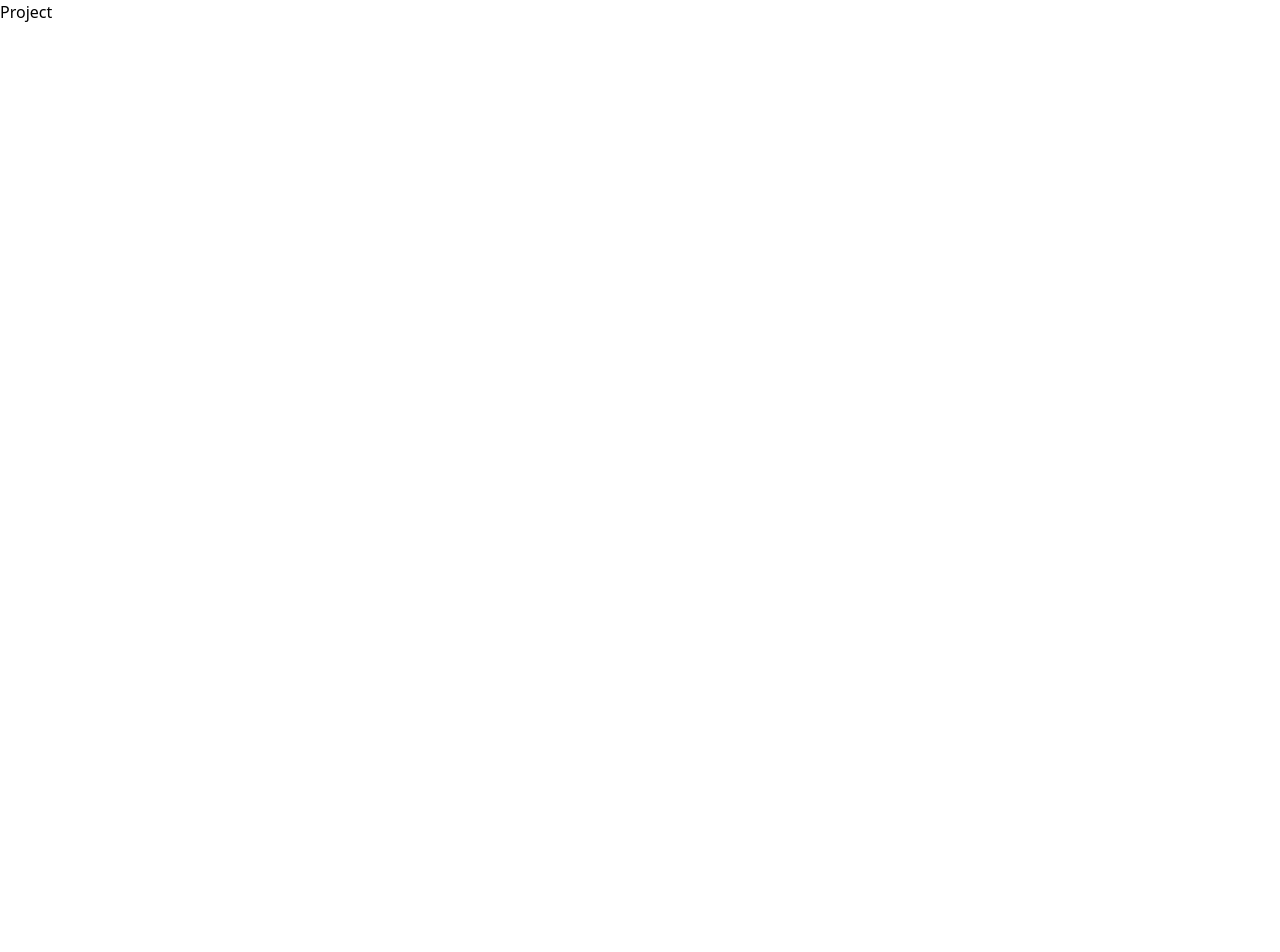
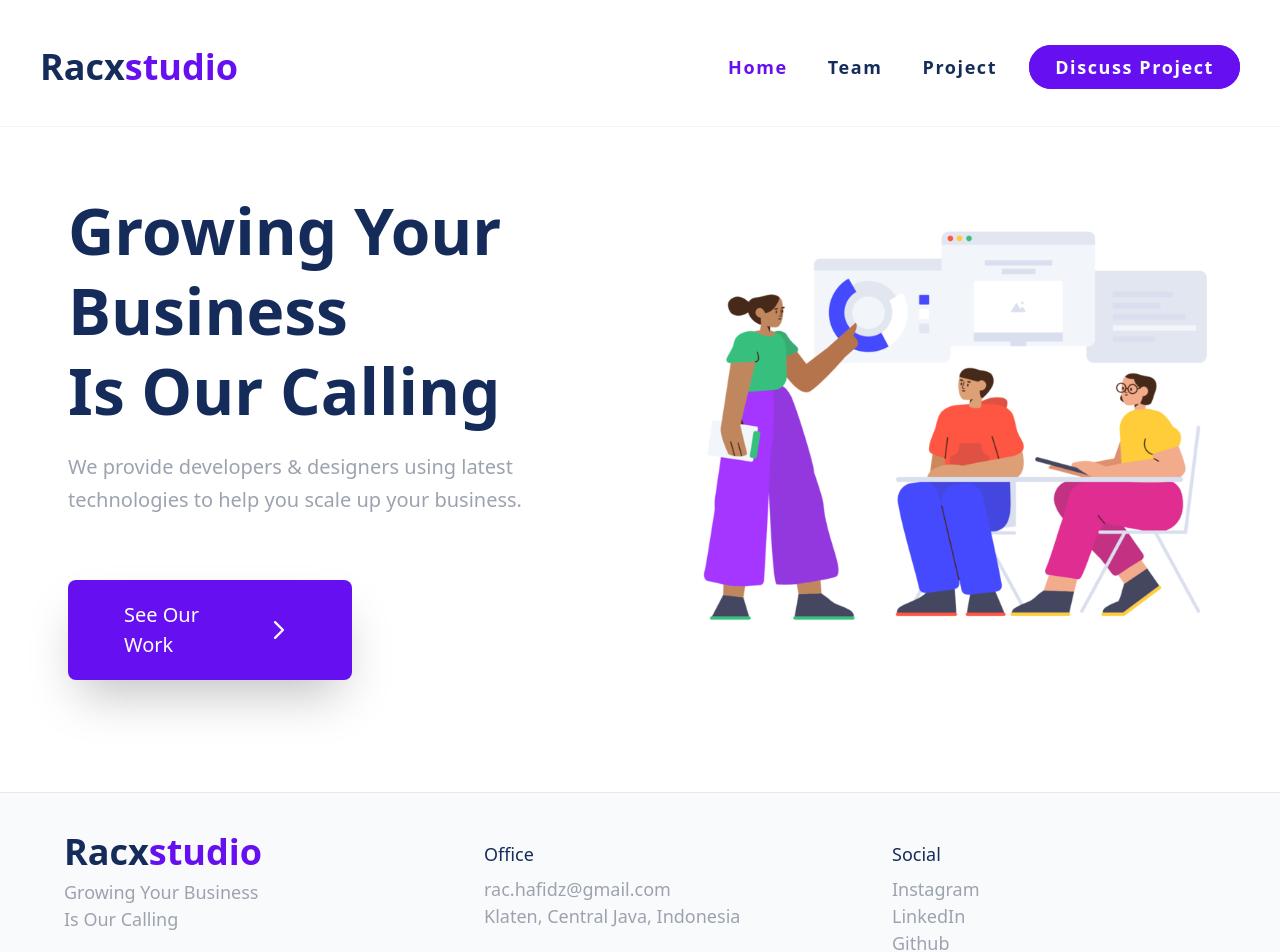
Before and after one commit to usman4222/Company-Portfolio, a React (Vite) app: page / in a window 1280 px wide. Shown: the top 952 px of the page. Before the commit the page ends 800 px from the top, so only its background shows below. Built offline with nearby package versions, Linux system fonts and the light colour scheme.

Commit message:
Remove comment

```diff
--- a/src/App.jsx
+++ b/src/App.jsx
@@ -1,15 +1,14 @@
 import React from 'react';
-// import { BrowserRouter, Routes, Route } from 'react-router-dom';
-// import LandingPge from './Pages/LandingPge';
+import { BrowserRouter, Routes, Route } from 'react-router-dom';
+import LandingPge from './Pages/LandingPge';
 
 function App() {
   return (
-    <div>Project</div>
-    // <BrowserRouter>
-    //   <Routes>
-    //     <Route path='/' element={<LandingPge />} />
-    //   </Routes>
-    // </BrowserRouter>
+    <BrowserRouter>
+      <Routes>
+        <Route path='/' element={<LandingPge />} />
+      </Routes>
+    </BrowserRouter>
   );
 }
 
--- a/src/Pages/LandingPge.jsx
+++ b/src/Pages/LandingPge.jsx
@@ -1,20 +1,20 @@
-// import React, { Component } from 'react';
-// import Foot from '../Components/Foot';
-// import HeroSecion from '../Components/HeroSection';
-// import Head from '../Components/Head';
+import React, { Component } from 'react';
+import Foot from '../Components/Foot';
+import HeroSecion from '../Components/HeroSection';
+import Head from '../Components/Head';
 
-// export default class LandingPage extends Component {
-//     componentDidMount() {
-//         window.scrollTo(0, 0);
-//     }
+export default class LandingPage extends Component {
+    componentDidMount() {
+        window.scrollTo(0, 0);
+    }
 
-//     render() {
-//         return (
-//             <>
-//                 <Head {...this.props} />
-//                 <HeroSecion {...this.props} />
-//                 <Foot />
-//             </>
-//         );
-//     }
-// }
+    render() {
+        return (
+            <>
+                <Head {...this.props} />
+                <HeroSecion {...this.props} />
+                <Foot />
+            </>
+        );
+    }
+}
```
